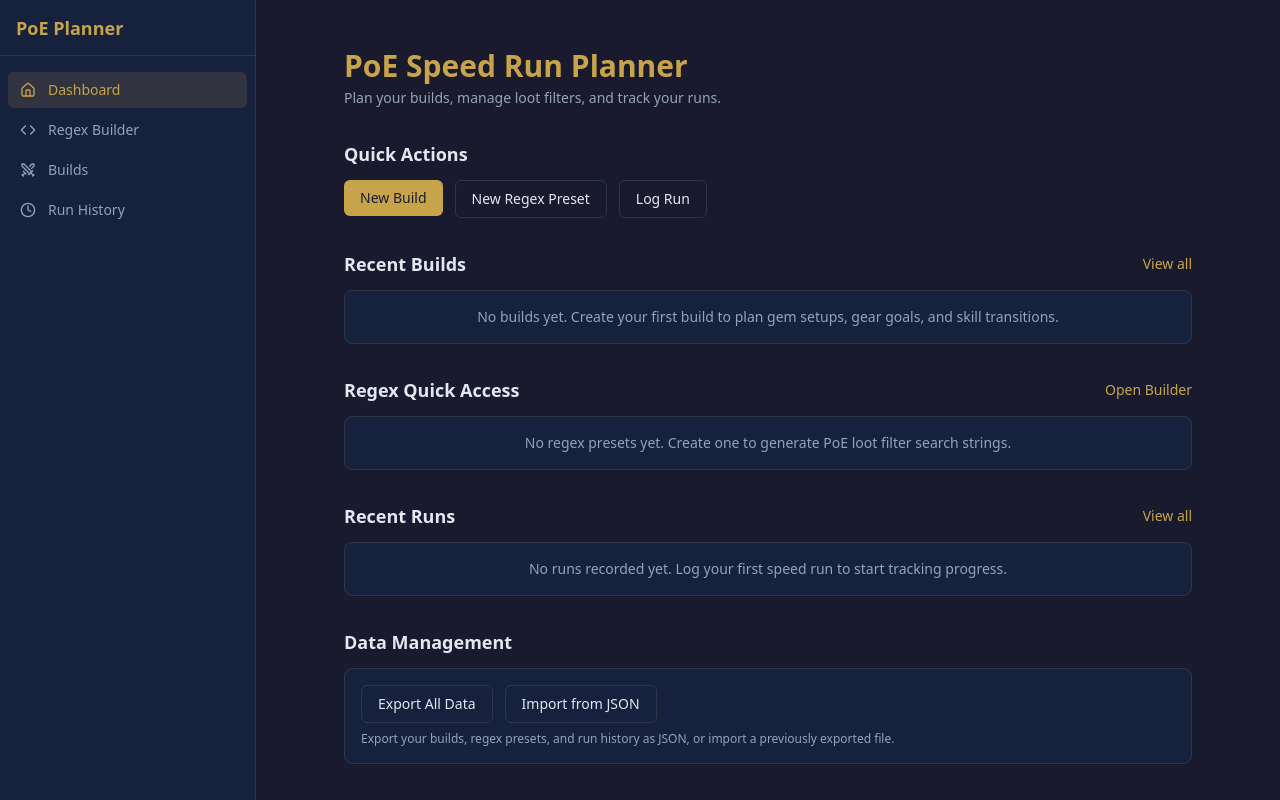
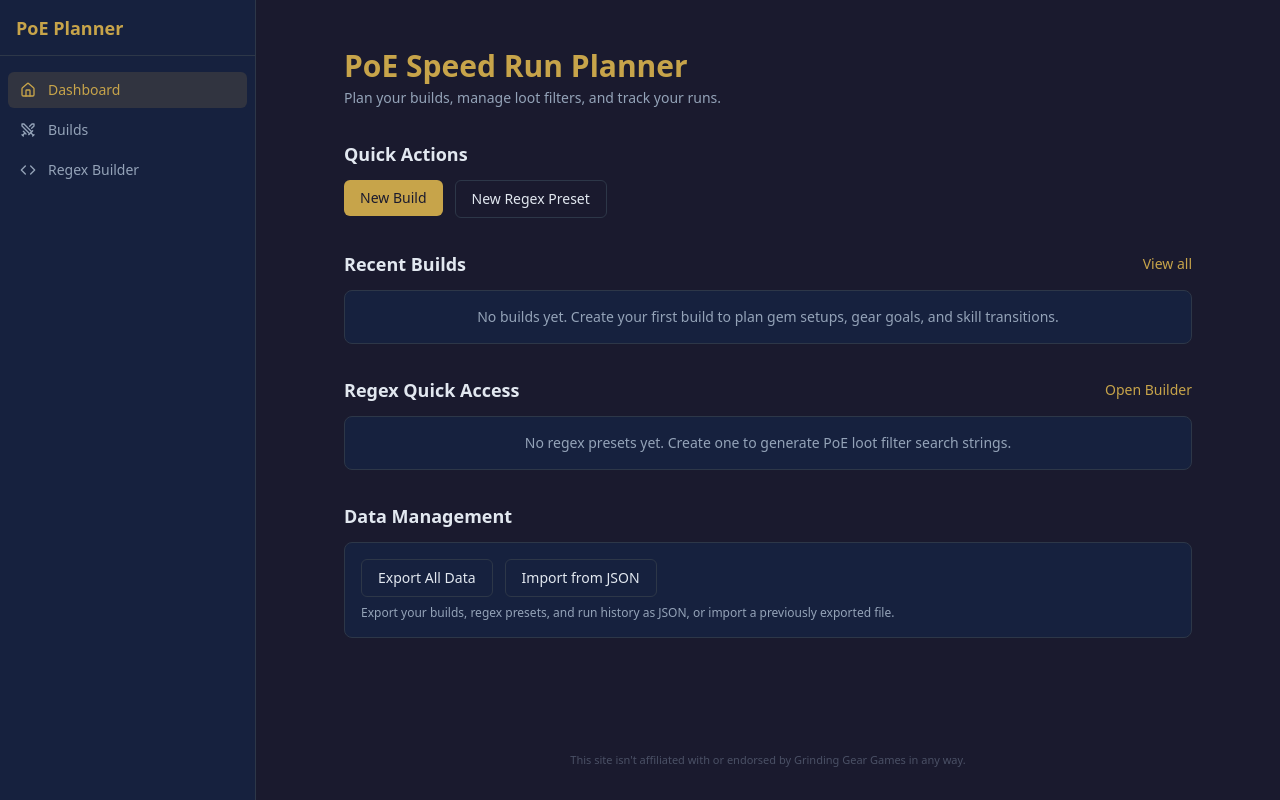
Before and after one commit to kburke8/poe-router, a Next.js app: page / in a window 1280 px wide. Built offline with nearby package versions, Linux system fonts and the light colour scheme.

Commit message:
Refactor BuildsPage to create a new build if none exist after loading builds; simplify DashboardPage by removing unused run history logic from state and UI

```diff
--- a/src/app/builds/page.tsx
+++ b/src/app/builds/page.tsx
@@ -11,8 +11,12 @@ export default function BuildsPage() {
   const { builds, isLoading, loadBuilds, createBuild, deleteBuild } = useBuildStore();
 
   useEffect(() => {
-    loadBuilds();
-  }, [loadBuilds]);
+    loadBuilds().then(() => {
+      if (useBuildStore.getState().builds.length === 0) {
+        createBuild().then((id) => router.replace(`/builds/${id}`));
+      }
+    });
+  }, [loadBuilds, createBuild, router]);
 
   const handleNewBuild = async () => {
     const id = await createBuild();
--- a/src/app/page.tsx
+++ b/src/app/page.tsx
@@ -4,7 +4,6 @@ import { useEffect, useRef } from 'react';
 import Link from 'next/link';
 import { useRegexStore } from '@/stores/useRegexStore';
 import { useBuildStore } from '@/stores/useBuildStore';
-import { useRunHistoryStore } from '@/stores/useRunHistoryStore';
 import { Card } from '@/components/ui/Card';
 import { Button } from '@/components/ui/Button';
 import { Badge } from '@/components/ui/Badge';
@@ -16,17 +15,14 @@ import { db } from '@/db/database';
 export default function DashboardPage() {
   const { presets, loadPresets } = useRegexStore();
   const { builds, loadBuilds } = useBuildStore();
-  const { runs, loadRuns } = useRunHistoryStore();
   const fileInputRef = useRef<HTMLInputElement>(null);
 
   useEffect(() => {
     loadPresets();
     loadBuilds();
-    loadRuns();
-  }, [loadPresets, loadBuilds, loadRuns]);
+  }, [loadPresets, loadBuilds]);
 
   const recentBuilds = builds.slice(0, 3);
-  const recentRuns = runs.slice(0, 3);
   const lastPreset = presets.length > 0 ? presets[presets.length - 1] : null;
   const lastPresetRegex = lastPreset ? combineCategories(lastPreset.categories) : '';
 
@@ -105,9 +101,6 @@ export default function DashboardPage() {
           <Link href="/regex">
             <Button variant="secondary">New Regex Preset</Button>
           </Link>
-          <Link href="/history">
-            <Button variant="secondary">Log Run</Button>
-          </Link>
         </div>
       </section>
 
@@ -180,55 +173,6 @@ export default function DashboardPage() {
         )}
       </section>
 
-      {/* Recent Runs */}
-      <section className="space-y-3">
-        <div className="flex items-center justify-between">
-          <h2 className="text-lg font-semibold text-poe-text">Recent Runs</h2>
-          <Link href="/history" className="text-sm text-poe-gold hover:underline">
-            View all
-          </Link>
-        </div>
-        {recentRuns.length === 0 ? (
-          <Card>
-            <p className="text-center text-sm text-poe-muted">
-              No runs recorded yet. Log your first speed run to start tracking progress.
-            </p>
-          </Card>
-        ) : (
-          <div className="space-y-2">
-            {recentRuns.map((run) => (
-              <Card key={run.id} className="flex items-center justify-between gap-4">
-                <div className="min-w-0 flex-1">
-                  <h4 className="truncate text-sm font-semibold text-poe-text">
-                    {run.buildName || 'Untitled Run'}
-                  </h4>
-                  <div className="flex items-center gap-2">
-                    <p className="text-xs text-poe-muted">
-                      {new Date(run.date + 'T00:00:00').toLocaleDateString('en-US', {
-                        month: 'short',
-                        day: 'numeric',
-                      })}
-                    </p>
-                    {run.buildPlanId && (
-                      <Link
-                        href={`/builds/${run.buildPlanId}`}
-                        className="text-xs text-poe-gold hover:underline"
-                        onClick={(e) => e.stopPropagation()}
-                      >
-                        View Build
-                      </Link>
-                    )}
-                  </div>
-                </div>
-                <span className="shrink-0 font-mono text-lg font-bold text-poe-gold">
-                  {run.totalTime || '--:--:--'}
-                </span>
-              </Card>
-            ))}
-          </div>
-        )}
-      </section>
-
       {/* Import/Export */}
       <section className="space-y-3">
         <h2 className="text-lg font-semibold text-poe-text">Data Management</h2>
--- a/src/components/layout/Sidebar.tsx
+++ b/src/components/layout/Sidebar.tsx
@@ -2,14 +2,13 @@
 
 import Link from 'next/link';
 import { usePathname } from 'next/navigation';
-import { Home, Code, Swords, Clock } from 'lucide-react';
+import { Home, Code, Swords } from 'lucide-react';
 import { cn } from '@/lib/utils';
 
 const NAV_ITEMS = [
   { href: '/', label: 'Dashboard', icon: Home },
+  { href: '/builds', label: 'Builds', icon: Swords },
   { href: '/regex', label: 'Regex Builder', icon: Code },
-  { href: '/builds', label: 'Builds', icon: Swords },
-  { href: '/history', label: 'Run History', icon: Clock },
 ] as const;
 
 export function Sidebar() {
```
